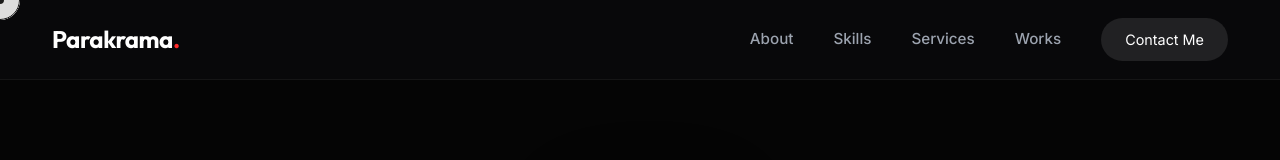
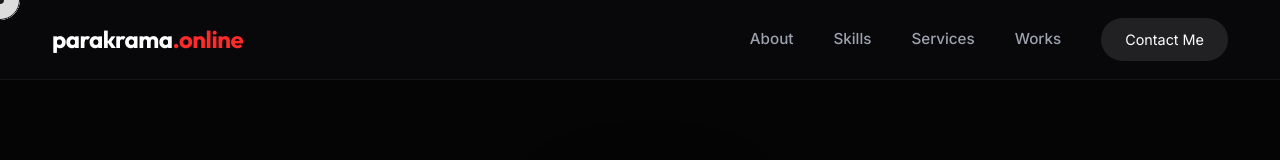
Before and after one commit to parakrama-dissanayake/parakrama.online, a plain HTML site: page index.html in a window 1280 px wide. Shown: the top 160 px of the page. Drawn offline with nearby package versions, Linux system fonts and the light colour scheme.

Commit message:
Add files via upload
Update
 content

```diff
--- a/index.html
+++ b/index.html
@@ -30,7 +30,7 @@
     <!-- Navigation -->
     <nav class="navbar">
         <div class="container nav-container">
-            <a href="#" class="logo">Parakrama<span class="dot">.</span></a>
+            <a href="index.html" class="logo">parakrama<span class="dot">.online</span></a>
             <div class="nav-links">
                 <a href="#about">About</a>
                 <a href="#skills">Skills</a>
@@ -607,7 +607,7 @@
     <!-- Footer -->
     <footer class="footer">
         <div class="container footer-content">
-            <div class="logo">Parakrama<span class="dot">.</span></div>
+            <div class="logo">parakrama<span class="dot">.online</span></div>
             <div class="footer-copy">
                 &copy; 2026 Parakrama Dissanayake. All rights reserved.
             </div>
```
